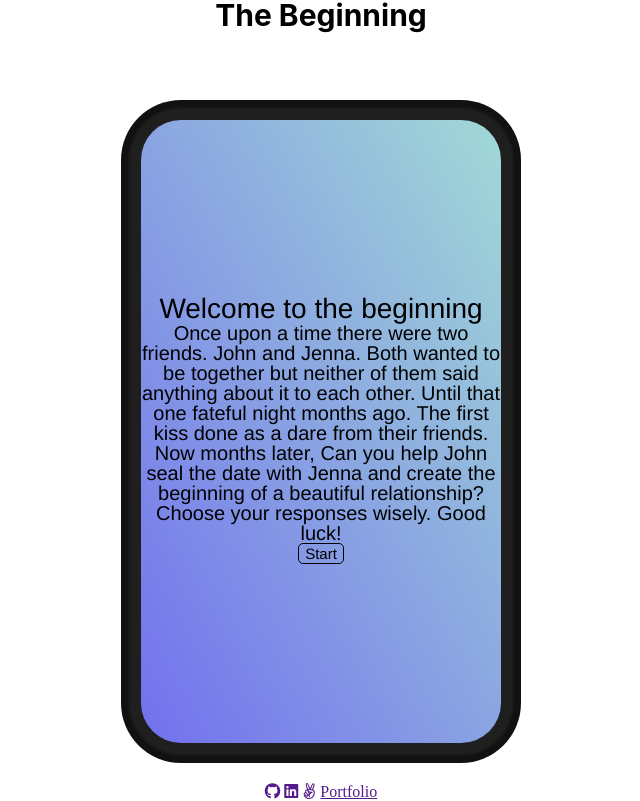
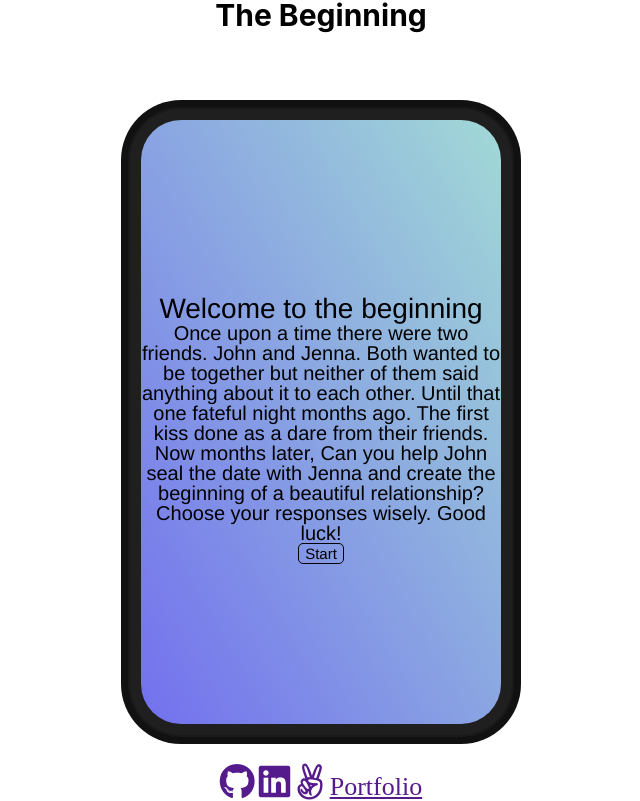
Before and after one commit to makaveddy/The-beginning, a website built with webpack: page index.html in a window 1280 px wide. Shown: the whole page, without its empty margins (319-959 px from the left). Built offline with nearby package versions, Linux system fonts and the light colour scheme.

Commit message:
add styling to chatbox

```diff
--- a/index.html
+++ b/index.html
@@ -4,9 +4,10 @@
     <meta charset="UTF-8" />
     <meta name="viewport" content="width=device-width, initial-scale=1.0" />
     <meta http-equiv="X-UA-Compatible" content="ie=edge" />
+    <script src="https://use.fontawesome.com/ce9e11efac.js"></script>
     <link rel="stylesheet" href="./src/styles/index.css" />
     <script src="./dist/main.js"></script>
-    <script src="https://use.fontawesome.com/ce9e11efac.js"></script>
+
 
     <title>The Beginning</title>
   </head>
@@ -49,7 +50,7 @@
       <a href=""><i class="fa fa-github" aria-hidden="true"></i></a>
       <a href=""><i class="fa fa-linkedin-square" aria-hidden="true"></i></a>
       <a href=""><i class="fa fa-angellist" aria-hidden="true"></i></a>
-      <a className="port" href="">Portfolio</a>
+      <a class="port" href="">Portfolio</a>
     </div>
   </footer>
 
--- a/src/styles/index.css
+++ b/src/styles/index.css
@@ -13,6 +13,14 @@ header {
   justify-content: space-evenly;
   font-family: -apple-system, BlinkMacSystemFont, 'Segoe UI', Roboto, Oxygen, Ubuntu, Cantarell, 'Open Sans', 'Helvetica Neue', sans-serif;
   font-size:36px;
+}
+
+i.fa {
+  font-size:36px;
+}
+
+.port {
+  font-size: 26px;
 }
 
 body {
@@ -83,6 +91,7 @@ h1 {
   background-color: lightgray;
   margin: 50px;
   border-radius: 5px;
+  padding: 20px;
 }
 .chat-2 {
   display: flex;
```
